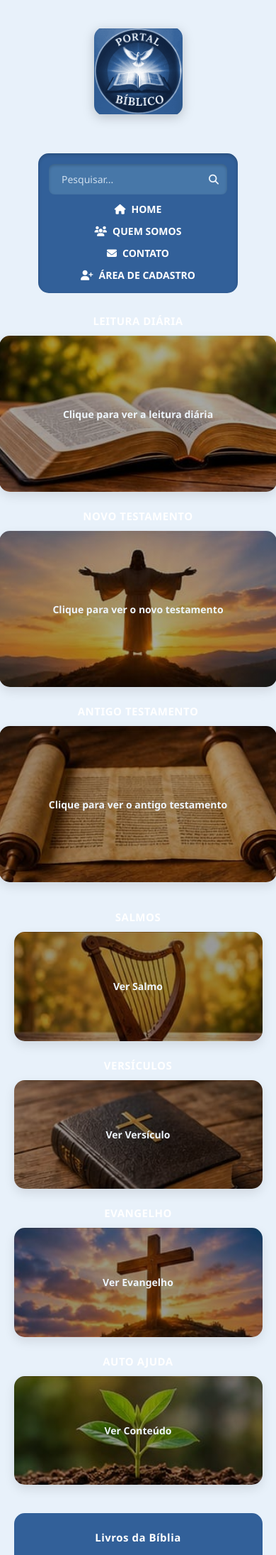
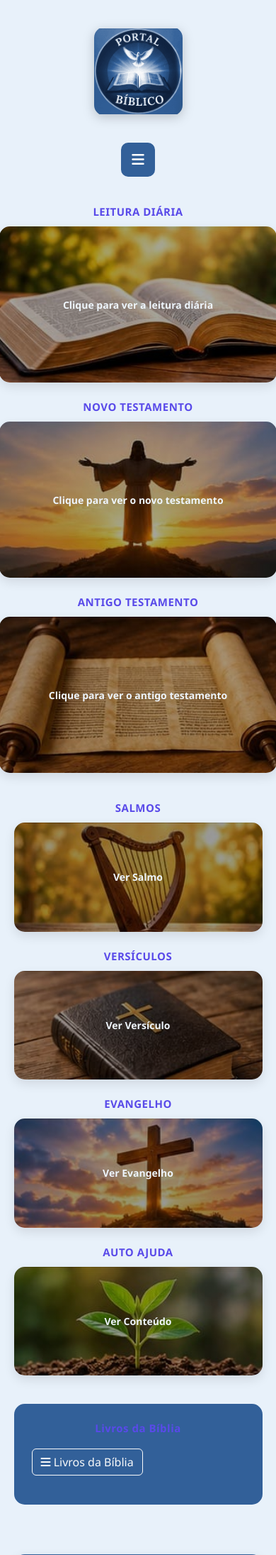
Before and after one commit to Youkai1910/projeto-integrador, a PHP site: page / in a window 390 px wide. Shown: the top 2191 px of the page at 71% size. Run offline with PHP 8.4, Linux system fonts and the light colour scheme; data that the repository does not hold is empty.

Commit message:
Implementa menu responsivo para dispositivos móveis
Adiciona um botão de navegação móvel com estado acessível e alternância de ícones, além de ajustar o estilo dos títulos h3.

```diff
--- a/css/style.css
+++ b/css/style.css
@@ -48,6 +48,20 @@ header {
 .menu-area {
     display: flex;
     flex-direction: column;
+}
+
+.menu-toggle {
+    display: none;
+    width: 48px;
+    height: 48px;
+    border: none;
+    border-radius: 10px;
+    background: #326099;
+    color: #fff;
+    font-size: 20px;
+    cursor: pointer;
+    align-items: center;
+    justify-content: center;
 }
 
 .banner {
@@ -123,7 +137,7 @@ header {
 }
 
 h3 {
-    color: white;
+    color: rgb(89, 74, 233);
     font-size: 15px;
     font-weight: 600;
     text-align: center;
@@ -308,11 +322,28 @@ footer {
         justify-items: center;
     }
 
+    .menu-area {
+        width: 100%;
+        align-items: center;
+    }
+
+    .menu-toggle {
+        display: flex;
+        margin-bottom: 10px;
+    }
+
     .banner {
+        display: none;
+        width: 100%;
         height: auto;
         padding: 15px;
         flex-direction: column;
         gap: 10px;
+        margin-top: 0;
+    }
+
+    .banner.menu-aberto {
+        display: flex;
     }
 
     .search-box {
--- a/index.php
+++ b/index.php
@@ -21,7 +21,16 @@ $livros = $pdo->query('SELECT label FROM books ORDER BY id')->fetchAll();
             <img class="logo" src="images/logo_biblico.png" alt="Portal Diário">
         </div>
         <div class="menu-area">
-            <nav class="banner" aria-label="Navegação principal">
+            <button
+                class="menu-toggle"
+                type="button"
+                aria-expanded="false"
+                aria-controls="menu-principal"
+                aria-label="Abrir menu de navegação"
+            >
+                <i class="fa-solid fa-bars" aria-hidden="true"></i>
+            </button>
+            <nav class="banner" id="menu-principal" aria-label="Navegação principal">
                 <form class="search-box" action="#" method="GET">
                     <input type="text" placeholder="Pesquisar..." name="q" aria-label="Pesquisar">
                     <button type="submit" aria-label="Enviar pesquisa">
@@ -120,5 +129,18 @@ $livros = $pdo->query('SELECT label FROM books ORDER BY id')->fetchAll();
     </footer>
 </div>
 <script src="https://cdn.jsdelivr.net/npm/bootstrap@5.3.3/dist/js/bootstrap.bundle.min.js" integrity="sha384-YvpcrYf0tY3lHB60NNkmXc5s9fDVZLESaAA55NDzOxhy9GkcIdslK1eN7N6jIeHz" crossorigin="anonymous"></script>
+<script>
+    const menuToggle = document.querySelector('.menu-toggle');
+    const menuPrincipal = document.querySelector('#menu-principal');
+
+    if (menuToggle && menuPrincipal) {
+        menuToggle.addEventListener('click', () => {
+            const aberto = menuPrincipal.classList.toggle('menu-aberto');
+            menuToggle.setAttribute('aria-expanded', aberto ? 'true' : 'false');
+            menuToggle.setAttribute('aria-label', aberto ? 'Fechar menu de navegação' : 'Abrir menu de navegação');
+            menuToggle.querySelector('i').className = aberto ? 'fa-solid fa-xmark' : 'fa-solid fa-bars';
+        });
+    }
+</script>
 </body>
 </html>
```
